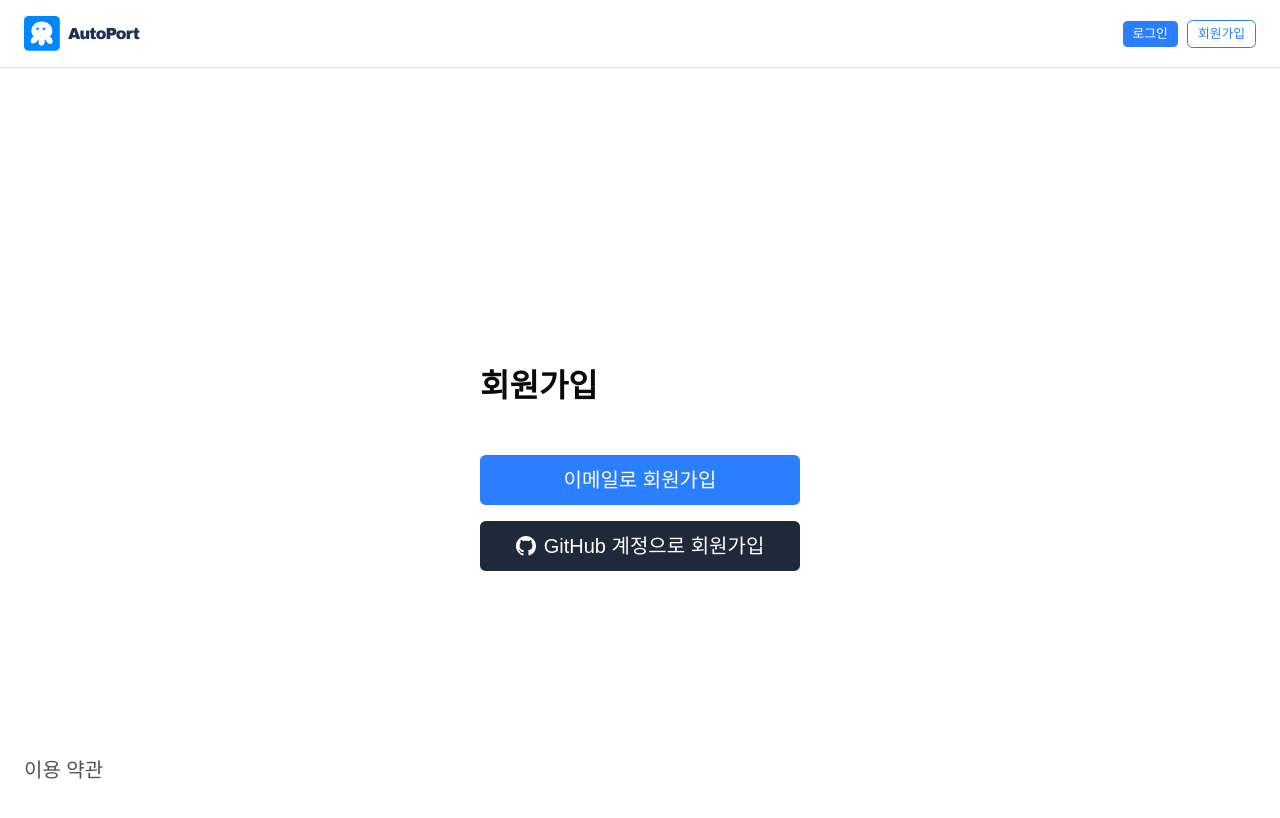
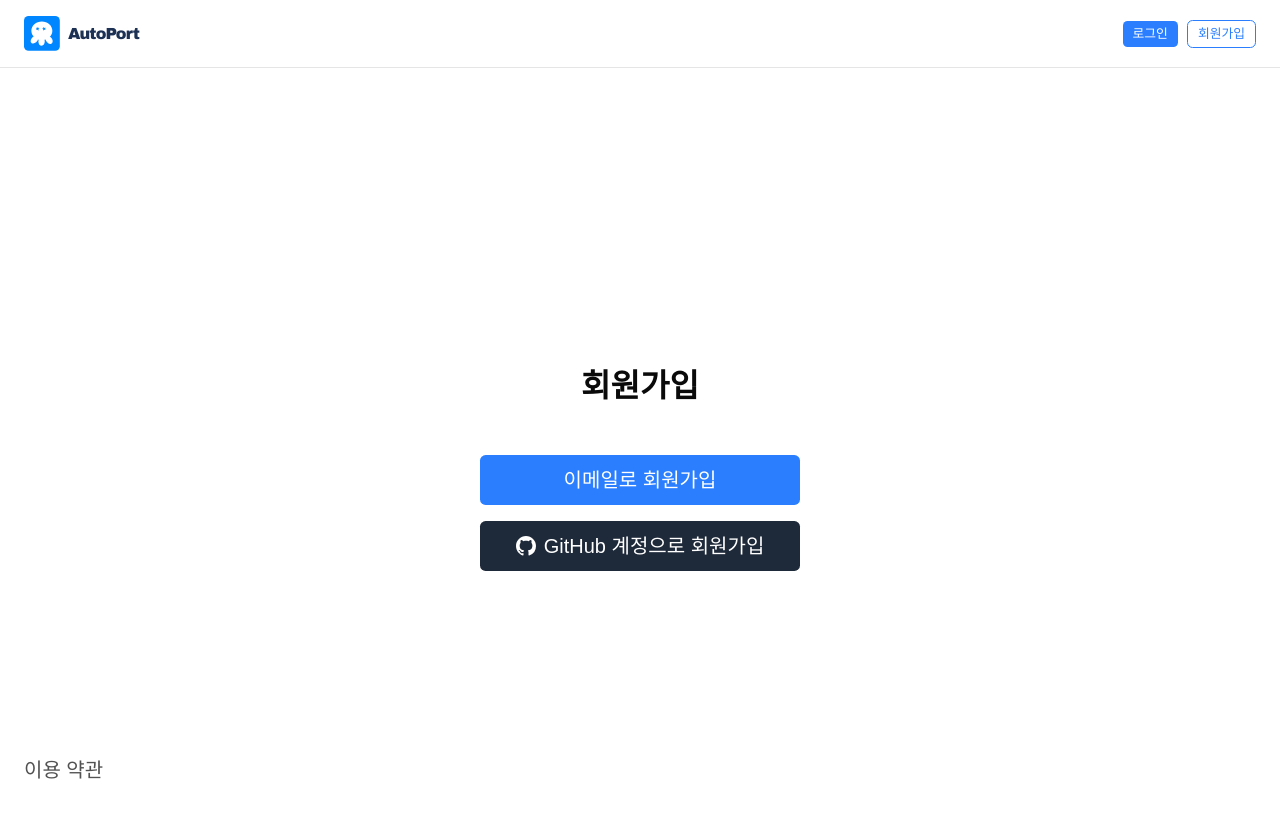
Before and after one commit to AutoportProject/autoport-fe, a Next.js app: page /signup in a window 1280 px wide. Shown: the top 818 px of the page. Built offline with nearby package versions, Linux system fonts and the light colour scheme; a web font is replaced by a local one.

Commit message:
design: 회원가입 선택 페이지 타이틀 중앙 정렬 #13

```diff
--- a/src/features/auth/components/SignupSelectPage.tsx
+++ b/src/features/auth/components/SignupSelectPage.tsx
@@ -11,7 +11,7 @@ export default function SignupSelectPage() {
     <div className="flex flex-col min-h-screen">
       <div className="flex flex-col items-center justify-center flex-1">
         <section className="flex flex-col gap-4 w-80">
-          <h1 className="title-bold mb-8">회원가입</h1>
+          <h1 className="title-bold mb-8 text-center">회원가입</h1>
           <button
             onClick={() => window.location.href = '/signup/email'}
             className="bg-blue-500 text-white py-3 rounded-md body-m"
```
